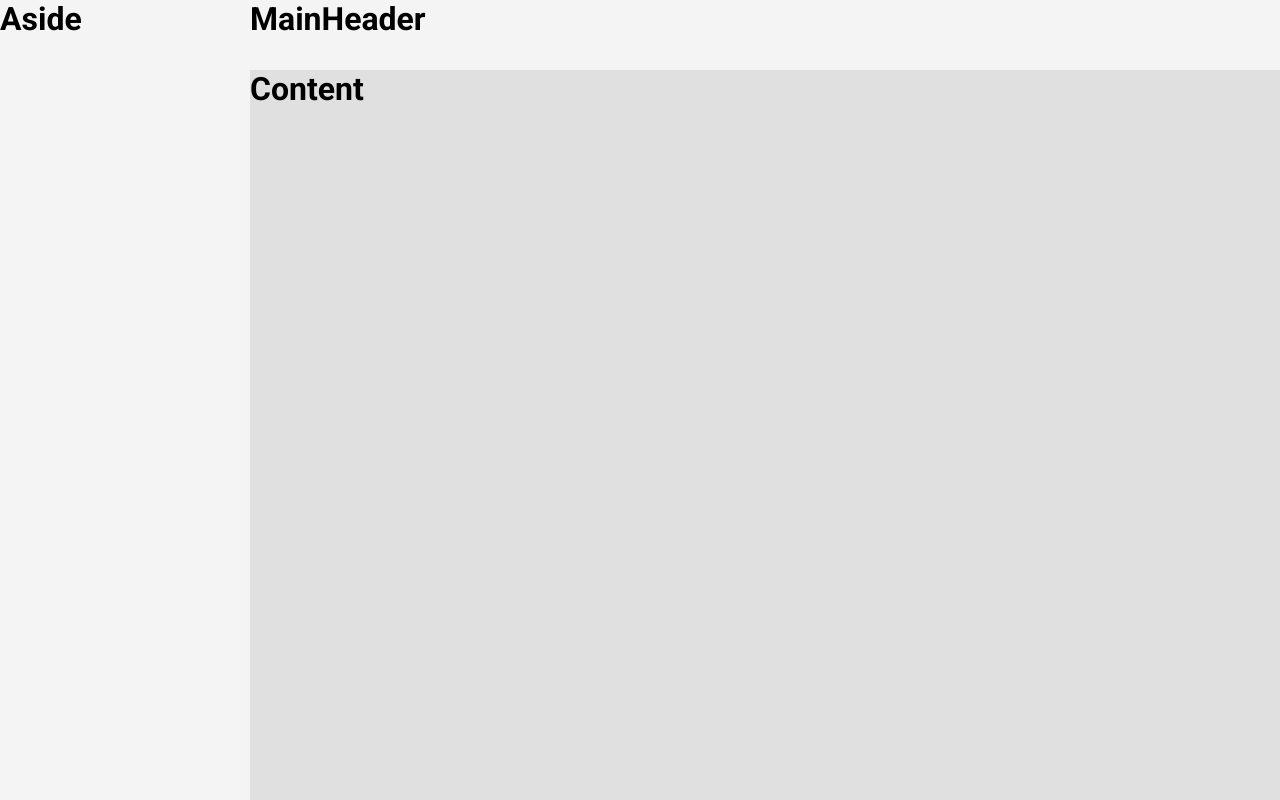
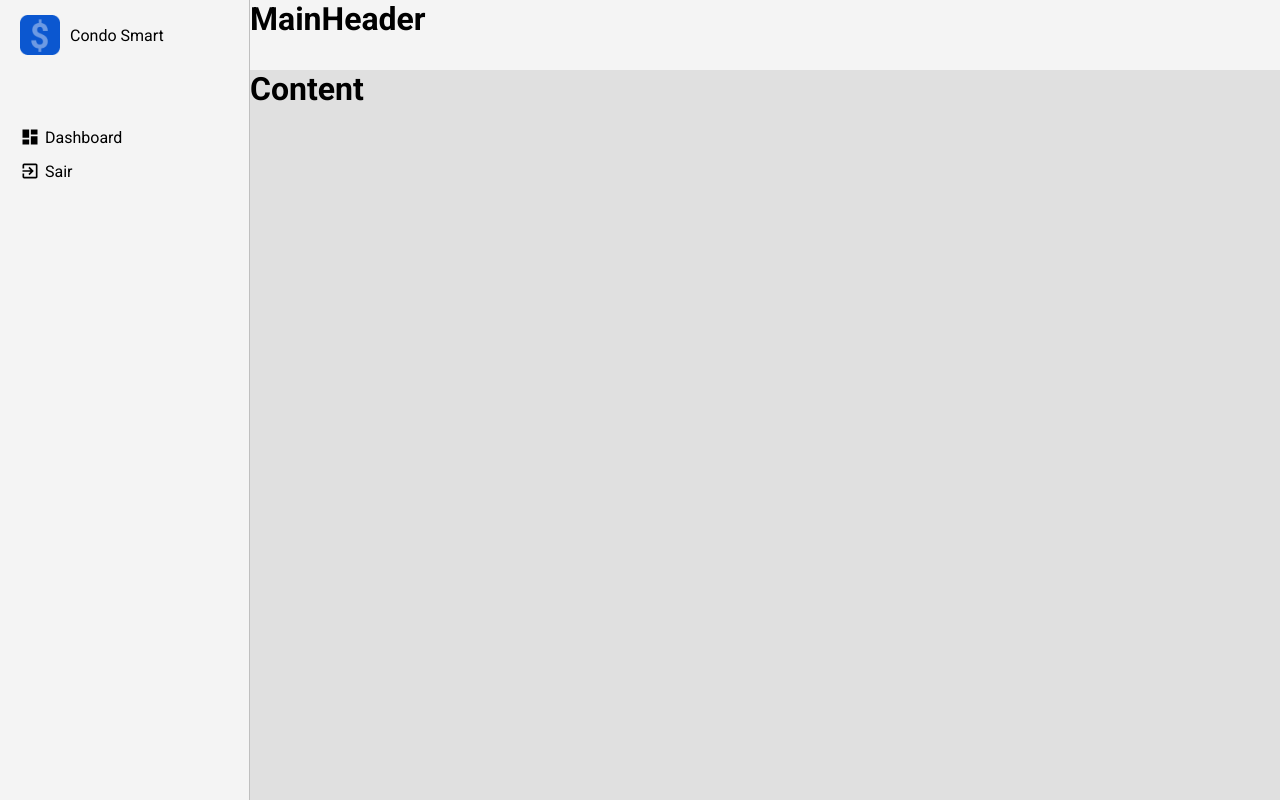
Before and after one commit to devBernardo-Mendes/pit-cotemig-2024, a React (Create React App) app: page / in a window 1280 px wide. Built offline with nearby package versions, Linux system fonts and the light colour scheme.

Commit message:
feat: :sparkles: Create Aside and yours styles

```diff
--- a/src/components/Aside/index.tsx
+++ b/src/components/Aside/index.tsx
@@ -1,10 +1,33 @@
 import React from "react";
-import { ContainerSC } from "./styles/styled";
+import {
+  ContainerSC,
+  HeaderSC,
+  LogImgSC,
+  MenuContainerSC,
+  MenuIntemLinkSC,
+  TitleSC,
+} from "./styles/styled";
+import logoImg from "../../assets/logo.png";
+import { MdDashboard, MdExitToApp } from "react-icons/md";
 
 const Aside: React.FC = () => {
   return (
     <ContainerSC>
-      <h1>Aside</h1>
+      <HeaderSC>
+        <LogImgSC src={logoImg} alt="Logo CondoSmart" />
+        <TitleSC>Condo Smart</TitleSC>
+      </HeaderSC>
+
+      <MenuContainerSC>
+        <MenuIntemLinkSC href="#">
+          <MdDashboard />
+          Dashboard
+        </MenuIntemLinkSC>
+        <MenuIntemLinkSC href="#">
+          <MdExitToApp />
+          Sair
+        </MenuIntemLinkSC>
+      </MenuContainerSC>
     </ContainerSC>
   );
 };
--- a/src/components/Aside/styles/styled.ts
+++ b/src/components/Aside/styles/styled.ts
@@ -2,7 +2,49 @@ import styled from "styled-components";
 
 export const ContainerSC = styled.div`
   grid-area: AS;
-  color: ${(props) => props.theme.colors.black};
 
+  border-right: 0.063rem solid ${(props) => props.theme.colors.gray};
+  padding-left: 20px;
   background-color: #f4f4f4;
 `;
+
+export const HeaderSC = styled.header`
+  display: flex;
+  align-items: center;
+  height: 70px;
+`;
+
+export const LogImgSC = styled.img`
+  height: 40px;
+  width: 40px;
+`;
+
+export const TitleSC = styled.a`
+  color: ${(props) => props.theme.colors.black};
+  margin-left: 10px;
+`;
+
+export const MenuContainerSC = styled.nav`
+  display: flex;
+  flex-direction: column;
+
+  margin-top: 50px;
+`;
+
+export const MenuIntemLinkSC = styled.a`
+  color: ${(props) => props.theme.colors.black};
+  text-decoration: none;
+  margin: 7px 0;
+  transition: opacity 0.3s;
+  display: flex;
+  align-items: center;
+
+  &:hover {
+    opacity: 0.7;
+  }
+
+  > svg {
+    font-size: 20px;
+    margin-right: 5px;
+  }
+`;
```
